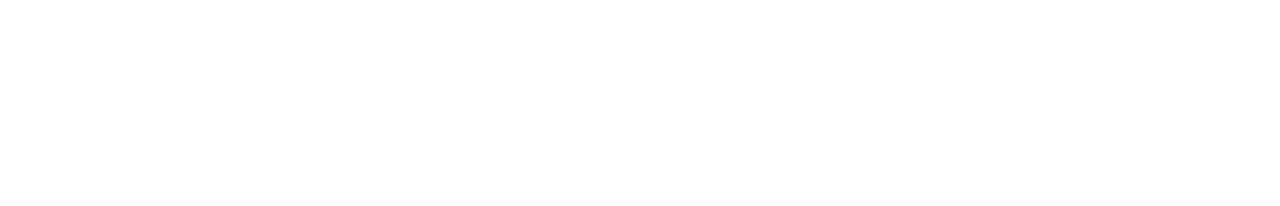
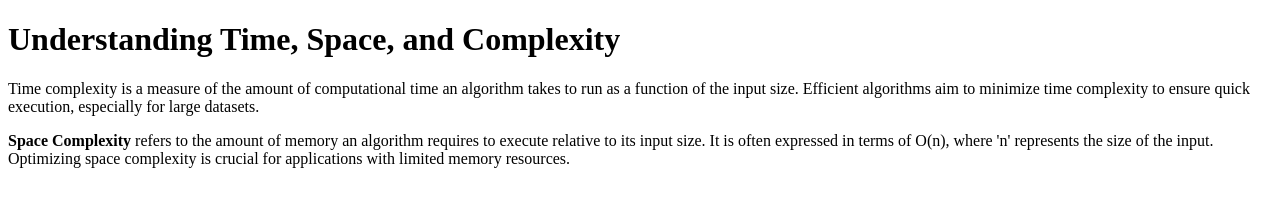
Before and after one commit to acciojob/time-and-space-complexity-Nishar24, a website: page main.html in a window 1280 px wide. Drawn offline with Linux system fonts and the light colour scheme.

Commit message:
created a submission

```diff
--- a/main.html
+++ b/main.html
@@ -7,6 +7,13 @@
 </head>
 
 <body>
+	<h1>Understanding Time, Space, and Complexity</h1>
+    <p>
+        Time complexity is a measure of the amount of computational time an algorithm takes to run as a function of the input size. Efficient algorithms aim to minimize time complexity to ensure quick execution, especially for large datasets.
+    </p>
+    <p>
+        <b>Space Complexity</b> refers to the amount of memory an algorithm requires to execute relative to its input size. It is often expressed in terms of O(n), where 'n' represents the size of the input. Optimizing space complexity is crucial for applications with limited memory resources.
+    </p>
 	<!-- the entire body must be written by student -->
     <script type="text/javascript" src="./script.js">
 </script>
```
